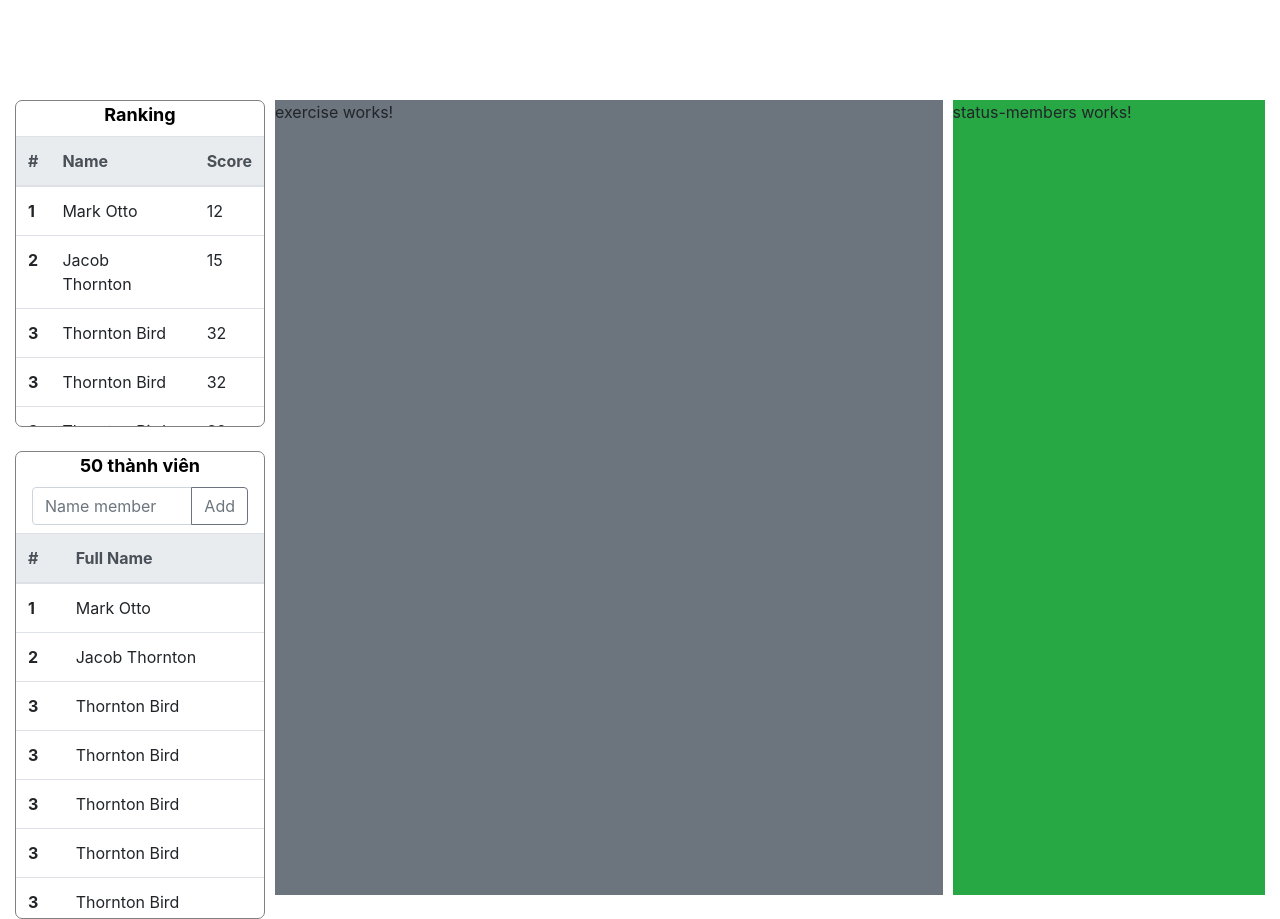
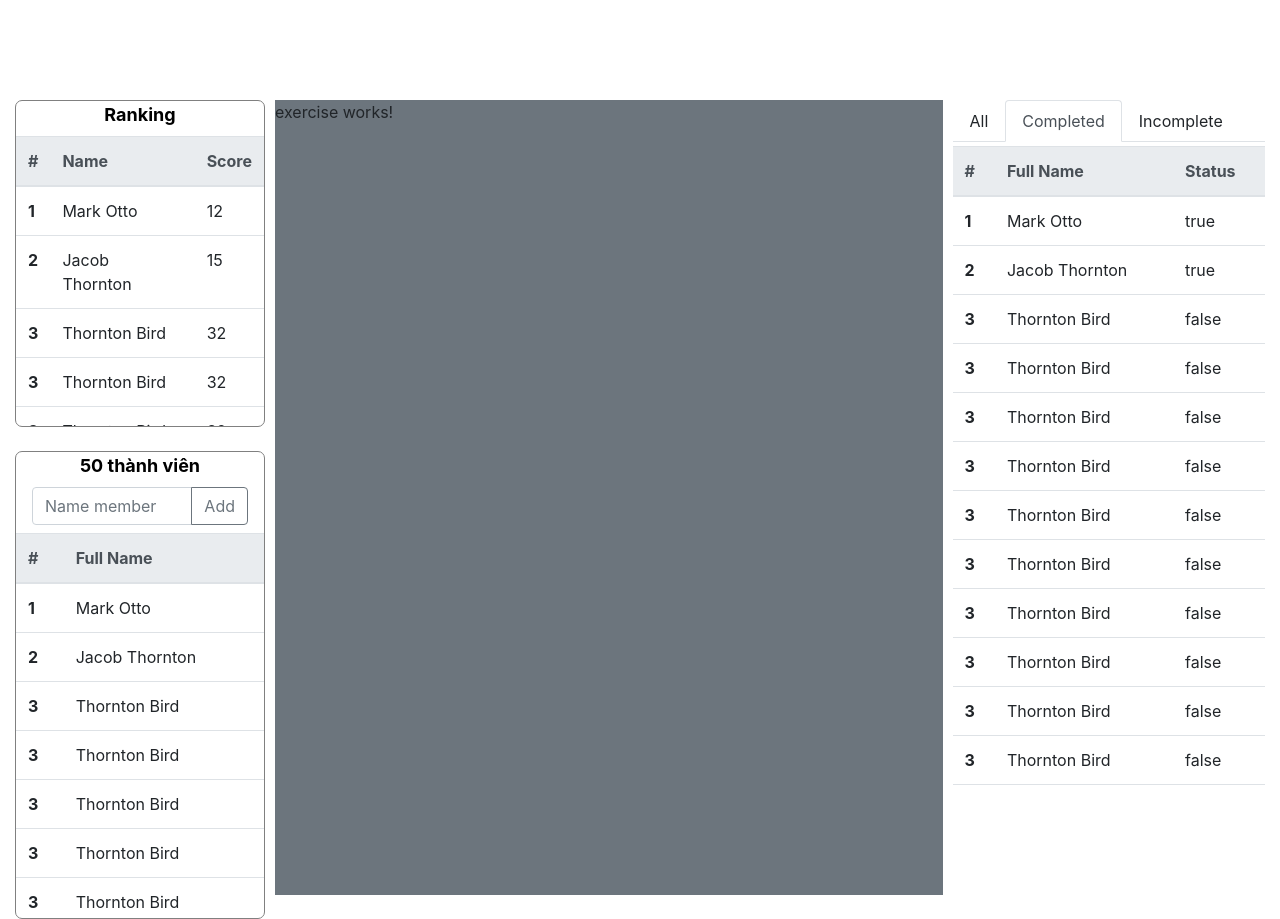
Before and after one commit to TienDat1999/eng-training, an Angular app: page /class in a window 1280 px wide. Built offline with nearby package versions, Linux system fonts and the light colour scheme.

Commit message:
[CLASS] Status-Member implement preliminary list status-members.component

```diff
--- a/src/app/modules/user/components/class/class.component.html
+++ b/src/app/modules/user/components/class/class.component.html
@@ -12,7 +12,7 @@
     <div class="bg-secondary exercise">
       <app-exercise></app-exercise>
     </div>
-    <div class="bg-success status-member">
+    <div class="status-member">
       <app-status-members></app-status-members>
     </div>
   </div>
--- a/src/app/modules/user/components/class/member/member.component.html
+++ b/src/app/modules/user/components/class/member/member.component.html
@@ -1,4 +1,4 @@
-<div class="wrap-member">
+<div class="member__wrap">
   <div class="title">
     50 thành viên
   </div>
--- a/src/app/modules/user/components/class/member/member.component.scss
+++ b/src/app/modules/user/components/class/member/member.component.scss
@@ -1,5 +1,5 @@
 ::ng-deep app-member {
-  .wrap-member {
+  .member__wrap {
     border: 1px solid gray;
     border-radius: 7px;
     height: 100%;
--- a/src/app/modules/user/components/class/ranking/ranking.component.html
+++ b/src/app/modules/user/components/class/ranking/ranking.component.html
@@ -1,4 +1,4 @@
-<div class="wrap-ranking">
+<div class="ranking__wrap">
   <div class="title">
     Ranking
   </div>
--- a/src/app/modules/user/components/class/ranking/ranking.component.scss
+++ b/src/app/modules/user/components/class/ranking/ranking.component.scss
@@ -1,5 +1,5 @@
 ::ng-deep app-ranking {
-  .wrap-ranking {
+  .ranking__wrap {
     border: 1px solid gray;
     border-radius: 7px;
     height: 100%;
--- a/src/app/modules/user/components/class/status-members/status-members.component.html
+++ b/src/app/modules/user/components/class/status-members/status-members.component.html
@@ -1 +1,35 @@
-<p>status-members works!</p>
+<div class="status-member__wrap">
+  <div class="status-member__tab">
+    <ul class="nav nav-tabs">
+      <li class="nav-item">
+        <div class="nav-link">All</div>
+      </li>
+      <li class="nav-item">
+        <div class="nav-link active">Completed</div>
+      </li>
+      <li class="nav-item">
+        <div class="nav-link">Incomplete</div>
+      </li>
+    </ul>
+  </div>
+  <div class="status-member__content mt-1">
+    <div class="status-member__table">
+      <table class="table">
+        <thead class="thead-light">
+        <tr>
+          <th scope="col">#</th>
+          <th scope="col">Full Name</th>
+          <th scope="col">Status</th>
+        </tr>
+        </thead>
+        <tbody>
+        <tr *ngFor="let member of members">
+          <th scope="row">{{member.id}}</th>
+          <td>{{member.name}}</td>
+          <td>{{member.status}}</td>
+        </tr>
+        </tbody>
+      </table>
+    </div>
+  </div>
+</div>
--- a/src/app/modules/user/components/class/status-members/status-members.component.scss
+++ b/src/app/modules/user/components/class/status-members/status-members.component.scss
@@ -0,0 +1,19 @@
+::ng-deep app-status-members {
+  .status-member__wrap {
+    .status-member__content {
+      .status-member__table {
+        overflow: auto;
+        max-height: calc(100vh - 150px);
+
+        .table {
+          position: relative;
+
+          & > thead th {
+            position: sticky;
+            top: -1px;
+          }
+        }
+      }
+    }
+  }
+}
--- a/src/app/modules/user/components/class/status-members/status-members.component.ts
+++ b/src/app/modules/user/components/class/status-members/status-members.component.ts
@@ -7,6 +7,29 @@ import { Component, OnInit } from '@angular/core';
 })
 export class StatusMembersComponent implements OnInit {
 
+  members = [
+    {id: 1, name: 'Mark Otto', status: true},
+    {id: 2, name: 'Jacob Thornton', status: true},
+    {id: 3, name: 'Thornton Bird', status: false},
+    {id: 3, name: 'Thornton Bird', status: false},
+    {id: 3, name: 'Thornton Bird', status: false},
+    {id: 3, name: 'Thornton Bird', status: false},
+    {id: 3, name: 'Thornton Bird', status: false},
+    {id: 3, name: 'Thornton Bird', status: false},
+    {id: 3, name: 'Thornton Bird', status: false},
+    {id: 3, name: 'Thornton Bird', status: false},
+    {id: 3, name: 'Thornton Bird', status: false},
+    {id: 3, name: 'Thornton Bird', status: false},
+    {id: 3, name: 'Thornton Bird', status: false},
+    {id: 3, name: 'Thornton Bird', status: false},
+    {id: 3, name: 'Thornton Bird', status: false},
+    {id: 3, name: 'Thornton Bird', status: false},
+    {id: 3, name: 'Thornton Bird', status: false},
+    {id: 3, name: 'Thornton Bird', status: false},
+    {id: 3, name: 'Thornton Bird', status: false},
+    {id: 3, name: 'Thornton Bird', status: false},
+    {id: 3, name: 'Thornton Bird', status: false},
+  ];
   constructor() { }
 
   ngOnInit(): void {
```
